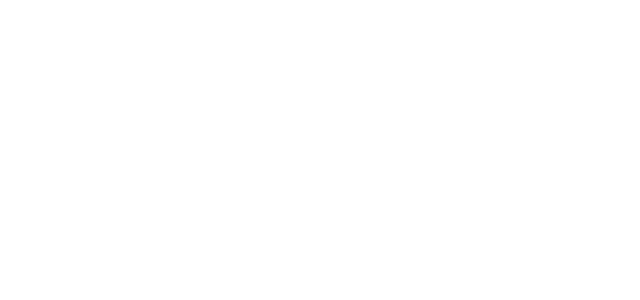
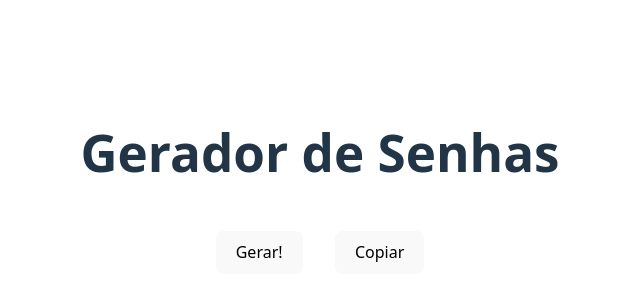
Before and after one commit to gustavo-randel/gerador-de-senhas, a React (Vite) app: page / in a window 1280 px wide. Shown: the part 210-510 px from the top of the page, without its empty margins (320-960 px from the left). Built offline with nearby package versions, Linux system fonts and the light colour scheme.

Commit message:
voltando commit errado atrás

```diff
--- a/index.html
+++ b/index.html
@@ -4,7 +4,7 @@
     <meta charset="UTF-8" />
     <link rel="icon" type="image/svg+xml" href="/vite.svg" />
     <meta name="viewport" content="width=device-width, initial-scale=1.0" />
-    <title>TODO List</title>
+    <title>Gerador de Senha</title>
   </head>
   <body>
     <div id="root"></div>
--- a/package.json
+++ b/package.json
@@ -1,6 +1,6 @@
 {
-  "name": "lista-de-afazeres",
-  "homepage": "https://github.com/gustavo-randel/lista-de-afazeres/",
+  "name": "gerador-de-senhas",
+  "homepage": "https://github.com/gustavo-randel/gerador-de-senhas/",
   "private": true,
   "version": "0.0.0",
   "type": "module",
--- a/src/App.jsx
+++ b/src/App.jsx
@@ -1,6 +1,34 @@
+import { useState } from "react"
 
 function App() {
+  const [password, setPassword] = useState('')
+  const [copy, setCopy] = useState('Copiar')
 
+  function generate() {
+    let characters = "0123456789abcdefghijklmnopqrstuvwxyz!@#$%^&*()ABCDEFGHIJKLMNOPQRSTUVWXYZ"
+    const length = 12
+    let newPassword = ''
+    for (let i = 0; i < length; i++) {
+      const position = Math.floor(Math.random() * characters.length)
+      newPassword += characters[position]
+    }
+    setPassword(newPassword)
+    setCopy('Copiar')
+  }
+
+  function copyToClipboard() {
+    navigator.clipboard.writeText(password)
+    setCopy('Copiado!')
+  }
+
+  return (
+    <div className="App">
+    <h1>Gerador de Senhas</h1>
+    <button onClick={generate}>Gerar!</button>
+    <button onClick={copyToClipboard}>{copy}</button>
+    <div><code>{password}</code></div>
+    </div>
+  )
 }
 
 export default App
--- a/vite.config.js
+++ b/vite.config.js
@@ -4,5 +4,5 @@ import react from '@vitejs/plugin-react'
 // https://vite.dev/config/
 export default defineConfig({
   plugins: [react()],
-  base: '/lista-de-afazeres',
+  base: '/gerador-de-senhas',
 })
```
